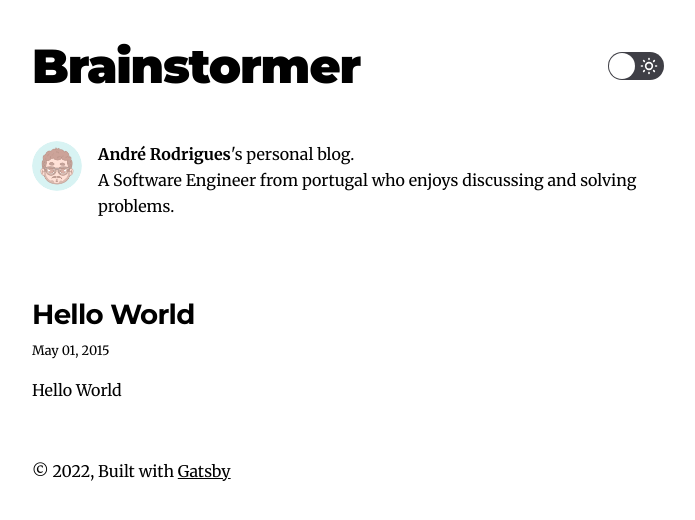
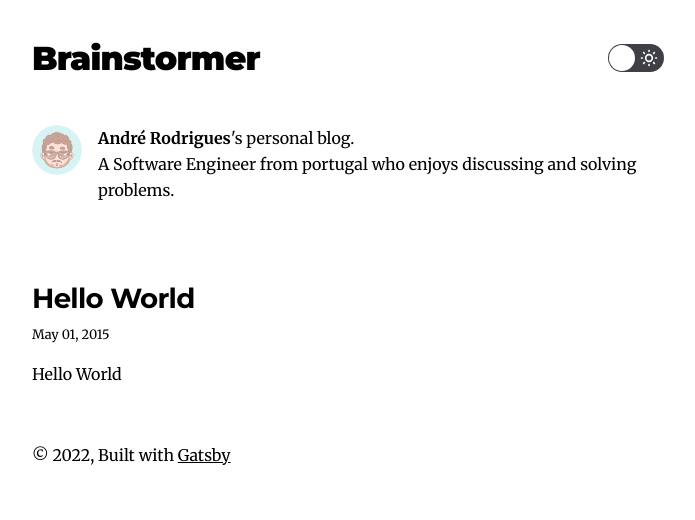
Before and after one commit to andrefrodrigues/brainstormer-blog, a Gatsby site: page / in a window 1280 px wide. Shown: the whole page, without its empty margins (292-987 px from the left). Built offline with nearby package versions, Linux system fonts and the light colour scheme; Gatsby itself is replaced by a stand-in of ours.

Commit message:
Fix title

```diff
--- a/src/style.css
+++ b/src/style.css
@@ -274,7 +274,7 @@ a:focus {
 }
 
 .main-heading {
-  font-size: var(--fontSize-7);
+  font-size: var(--fontSize-5);
   margin: 0;
 }
 
```
